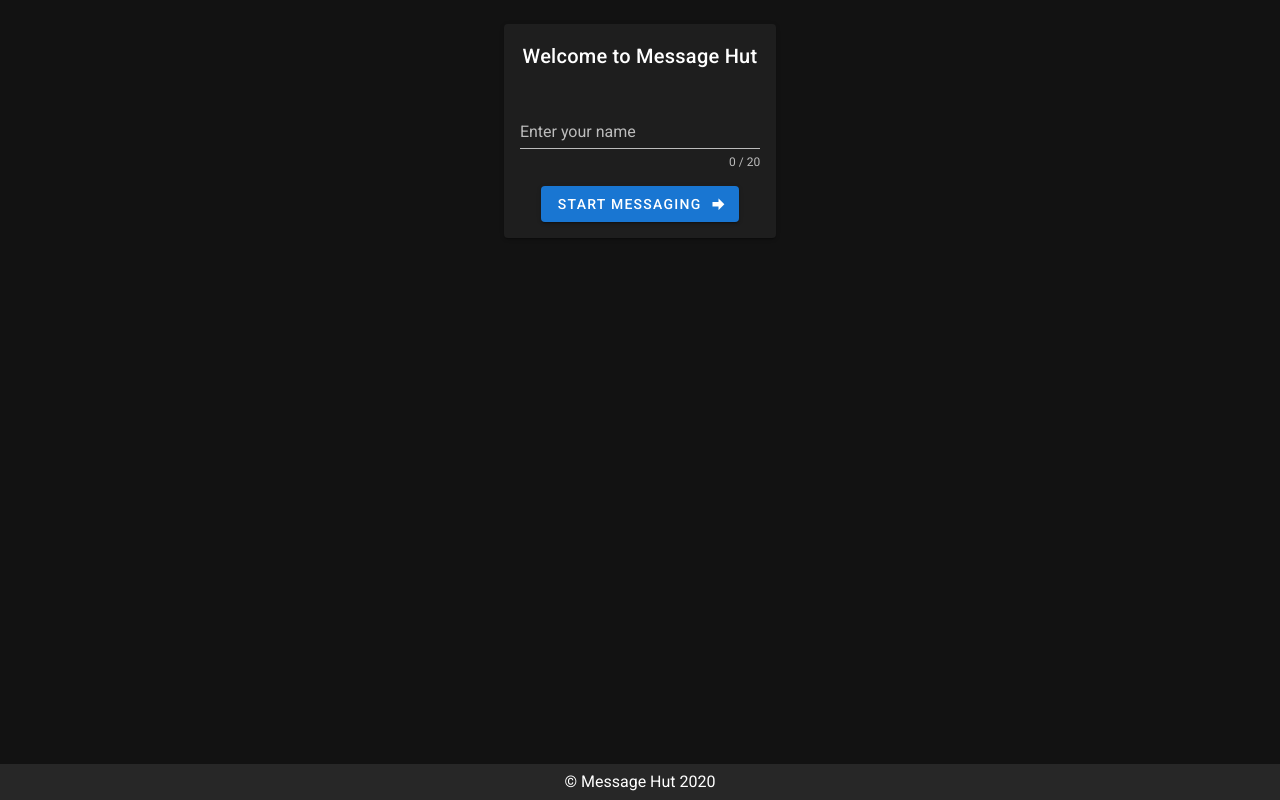
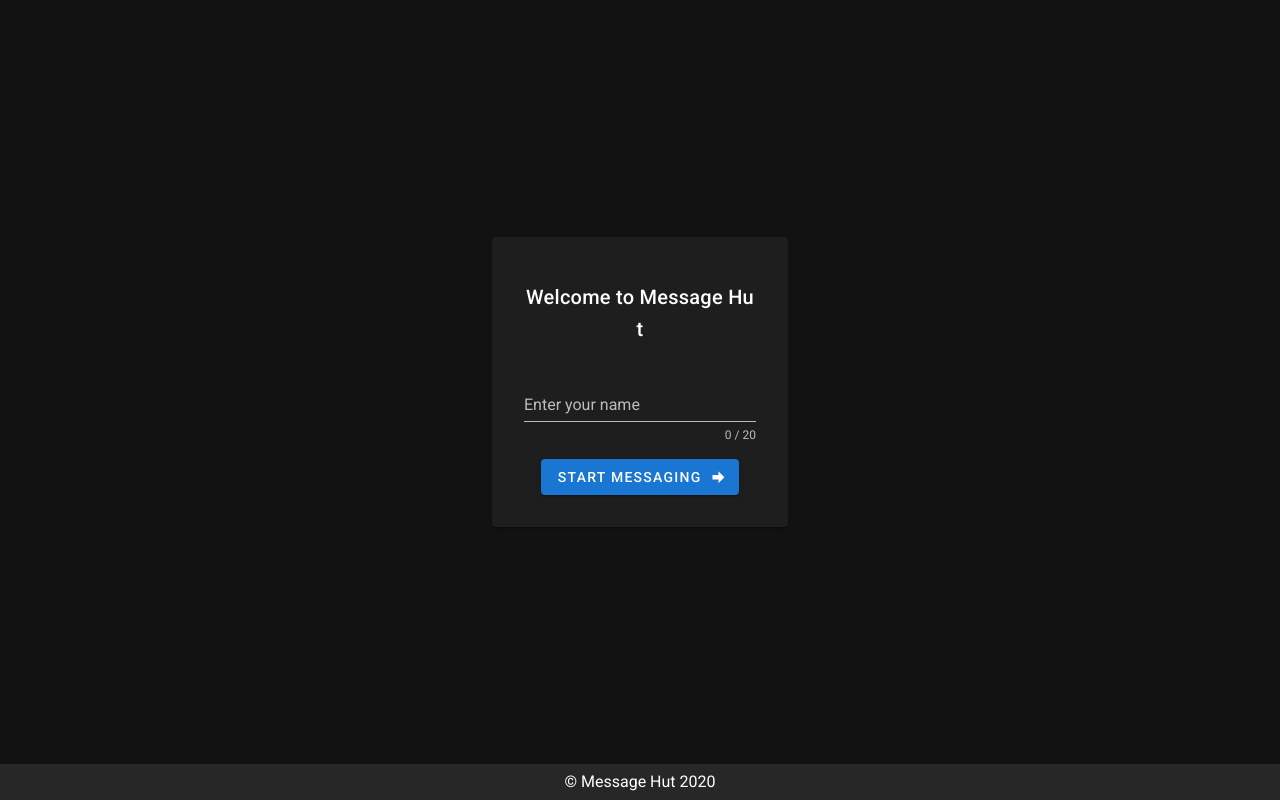
Before and after one commit to MessageHut/message-hut-app, a Nuxt app: page /login in a window 1280 px wide. Built offline with nearby package versions, Linux system fonts and the light colour scheme.

Commit message:
fix(ui): apply vertical center & improve spacing

```diff
--- a/layouts/minimal.vue
+++ b/layouts/minimal.vue
@@ -1,7 +1,7 @@
 <template>
   <v-app dark>
     <v-main>
-      <v-container>
+      <v-container fill-height fluid>
         <nuxt />
       </v-container>
     </v-main>
--- a/pages/login.vue
+++ b/pages/login.vue
@@ -1,7 +1,7 @@
 <template>
-  <v-row>
+  <v-row justify="center">
     <v-col md="3" class="mx-auto">
-      <v-card class="text-center">
+      <v-card class="text-center pa-4">
         <v-card-title class="justify-center my-3">
           Welcome to Message Hut
         </v-card-title>
```
